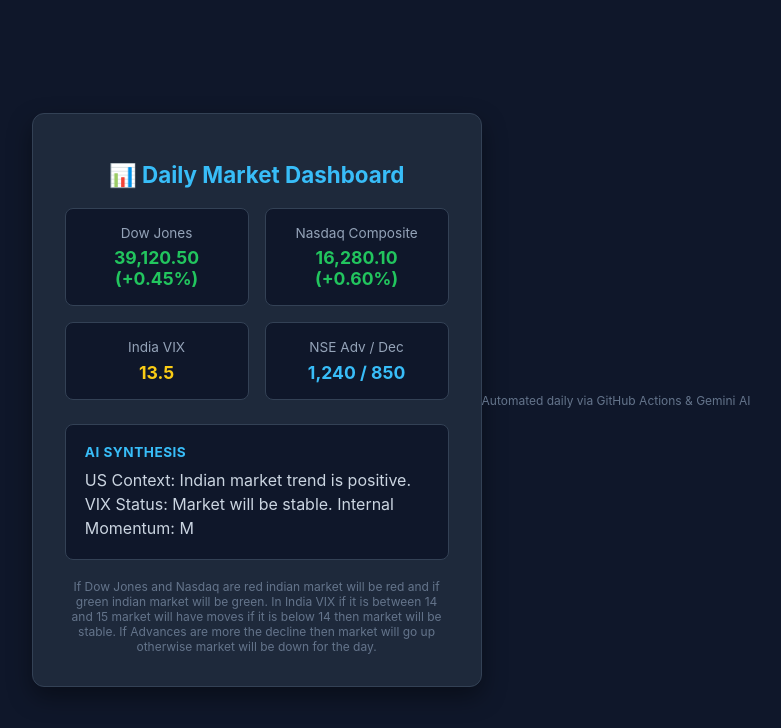
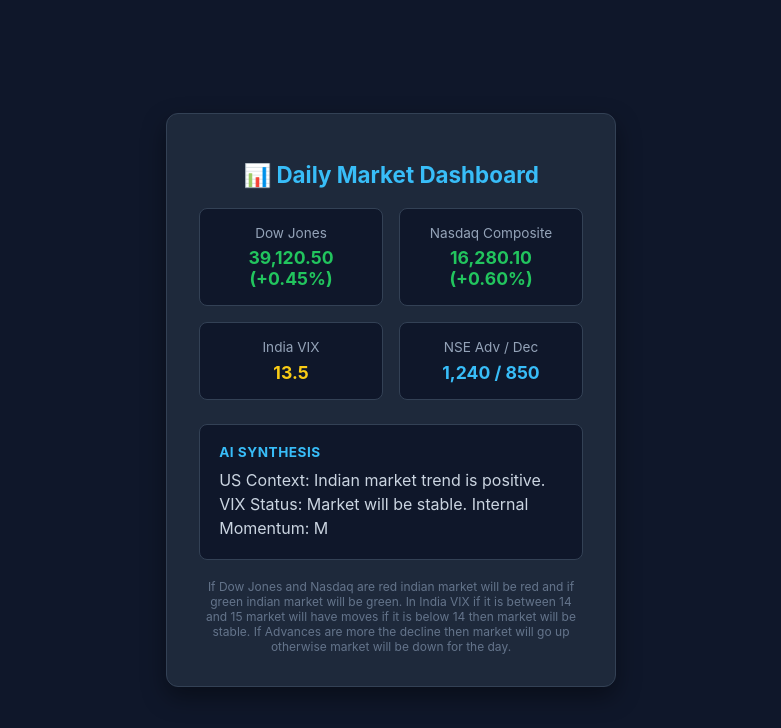
Before and after one commit to sagarbadsul/market, a plain HTML site: page index.html in a window 1280 px wide. Shown: the whole page, without its empty margins (249-1030 px from the left). Drawn offline with Linux system fonts and the light colour scheme.

Commit message:
Remove duplicate footer from index.html
Removed redundant footer section from index.html.

```diff
--- a/index.html
+++ b/index.html
@@ -51,10 +51,5 @@
 In India VIX if it is between 14 and 15 market will have moves if it is below 14 then market will be stable.
 If Advances are more the decline then market will go up otherwise market will be down for the day.</div>
     </div>
-
-        </div>
-
-        <div class="footer">Automated daily via GitHub Actions & Gemini AI</div>
-    </div>
 </body>
 </html>
```
